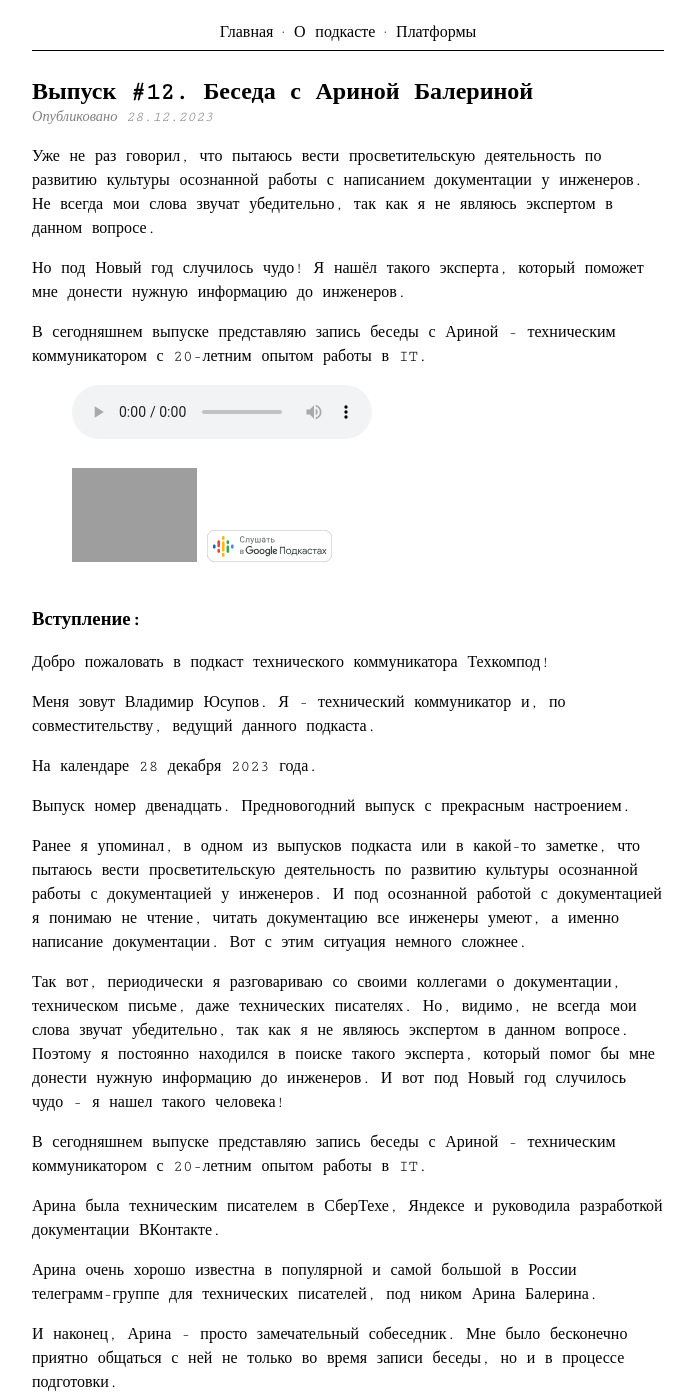
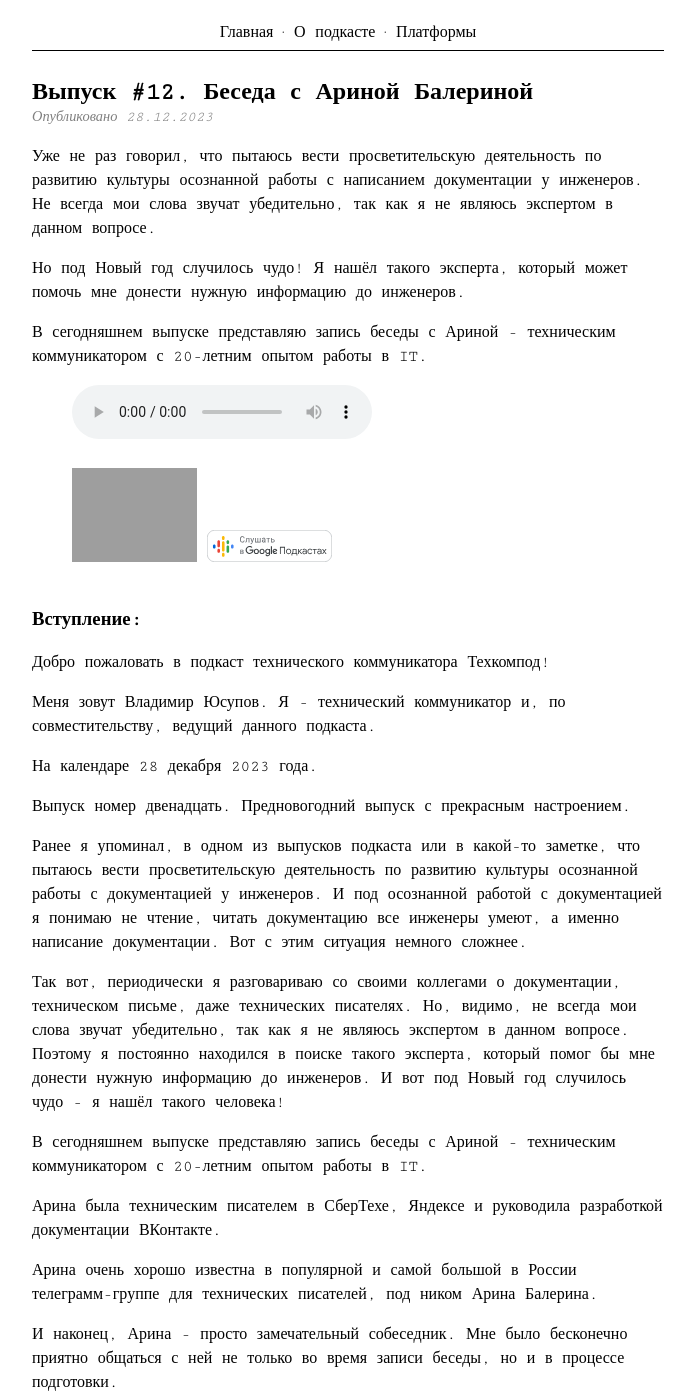
Before and after one commit to techwritex/techcommpod, a Jekyll site: the page built from _posts/2023-12-28-vypusk-12-beseda-s-arinoj-ballerinoj.md, in a window 1280 px wide and 1400 px high, scrolled down 277 px. Shown: the whole window, without its empty margins (292-986 px from the left). Built offline with Jekyll 4.4.1, drawn with Linux system fonts in a browser that asks for light colours.

Commit message:
techcommpod-1.7.6-episode-12-some-fixes-4

```diff
--- a/_posts/2023-12-28-vypusk-12-beseda-s-arinoj-ballerinoj.md
+++ b/_posts/2023-12-28-vypusk-12-beseda-s-arinoj-ballerinoj.md
@@ -11,7 +11,7 @@
 
 Уже не раз говорил, что пытаюсь вести просветительскую деятельность по развитию культуры осознанной работы с написанием документации у инженеров. Не всегда мои слова звучат убедительно, так как я не являюсь экспертом в данном вопросе.
 
-Но под Новый год случилось чудо! Я нашёл такого эксперта, который поможет мне донести нужную информацию до инженеров.
+Но под Новый год случилось чудо! Я нашёл такого эксперта, который может помочь мне донести нужную информацию до инженеров.
 
 В сегодняшнем выпуске представляю запись беседы с Ариной - техническим коммуникатором с 20-летним опытом работы в IT.
 
@@ -40,7 +40,7 @@
 И под осознанной работой с документацией я понимаю не чтение, читать документацию все инженеры умеют, а именно написание документации. Вот с этим ситуация немного сложнее.
 
 Так вот, периодически я разговариваю со своими коллегами о документации, техническом письме, даже технических писателях. Но, видимо, не всегда мои слова звучат убедительно, так как я не являюсь экспертом в данном вопросе.
-Поэтому я постоянно находился в поиске такого эксперта, который помог бы мне донести нужную информацию до инженеров. И вот под Новый год случилось чудо - я нашел такого человека!
+Поэтому я постоянно находился в поиске такого эксперта, который помог бы мне донести нужную информацию до инженеров. И вот под Новый год случилось чудо - я нашёл такого человека!
 
 В сегодняшнем выпуске представляю запись беседы с Ариной - техническим коммуникатором с 20-летним опытом работы в IT.
 
```
